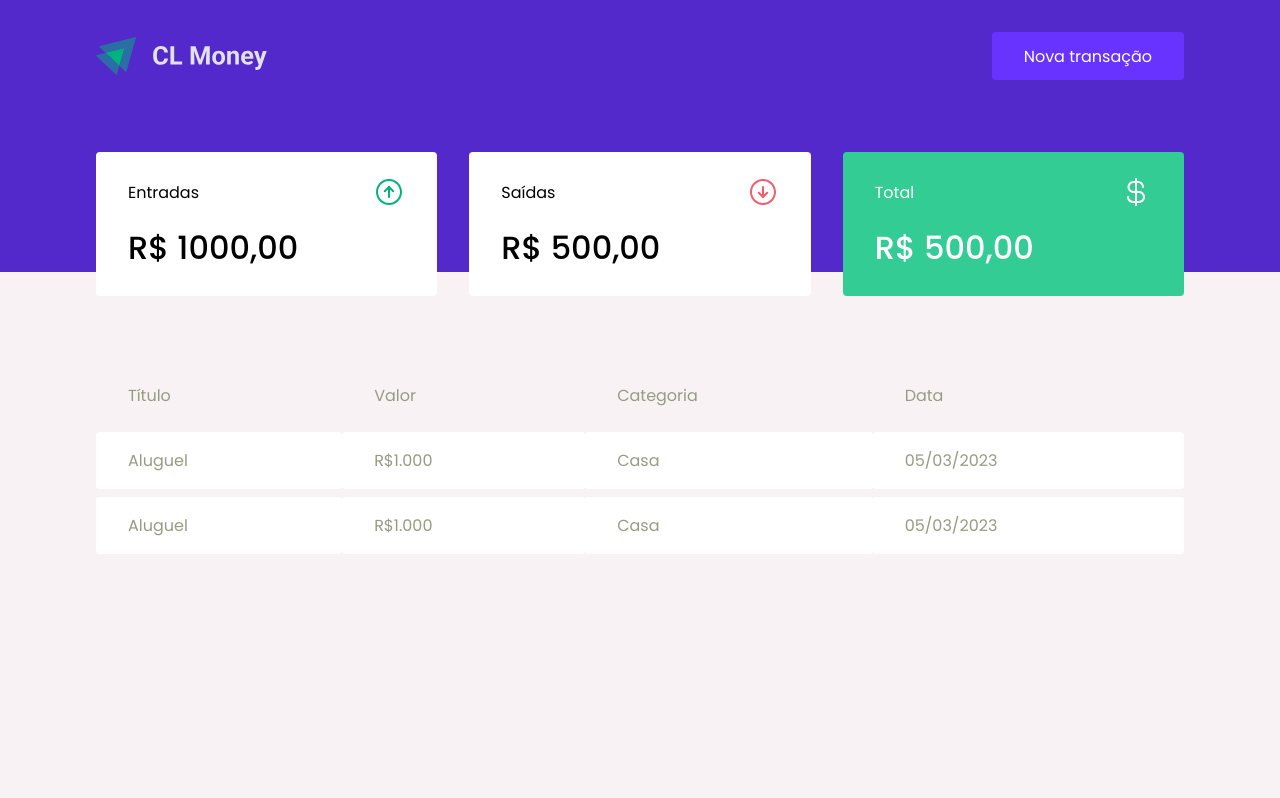
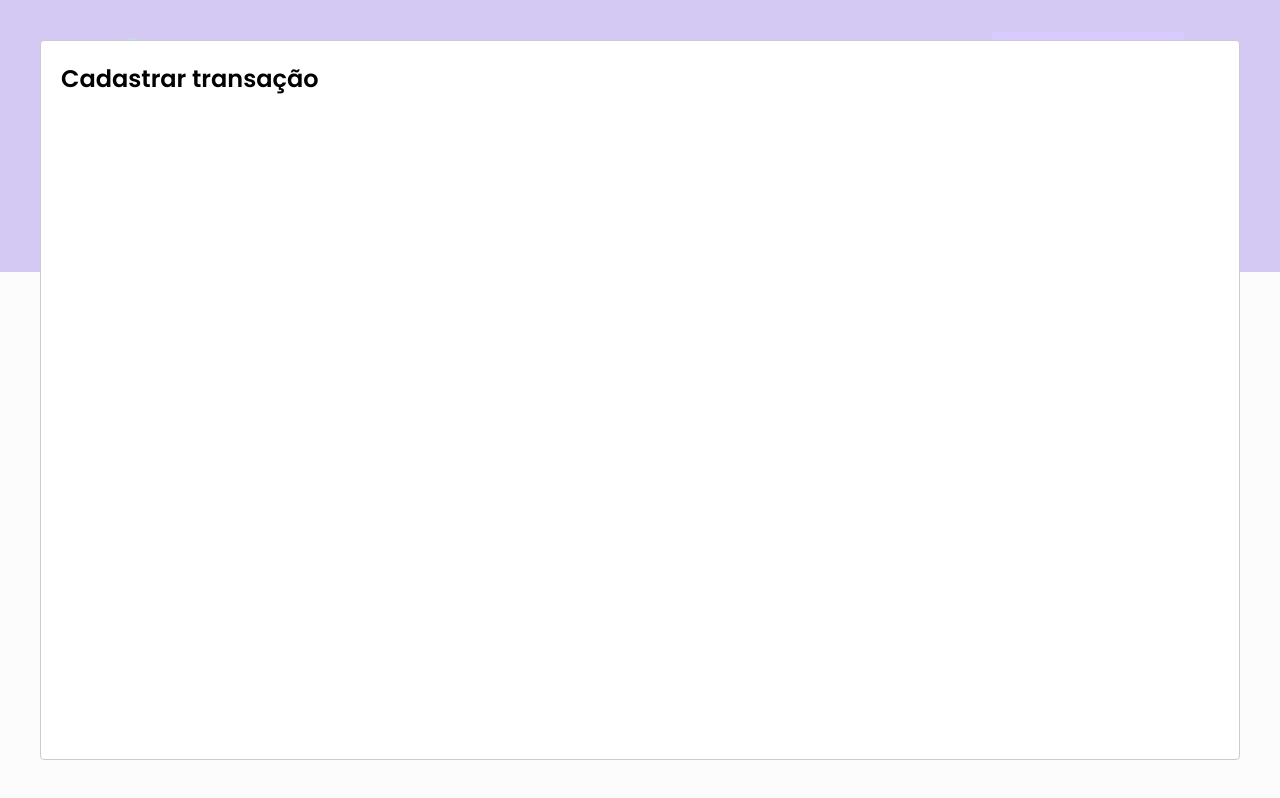
Before and after one commit to clevessonmendonca/cl-money, a React (Vite) app: page / in a window 1280 px wide. Both pictures are taken after a click on the button "Nova transação". Built offline with nearby package versions, Linux system fonts and the light colour scheme; no server answers; what miragejs would draw is missing.

Commit message:
feat: adding and setting modal, with react-modal

```diff
--- a/package.json
+++ b/package.json
@@ -13,11 +13,13 @@
     "miragejs": "^0.1.47",
     "react": "^18.2.0",
     "react-dom": "^18.2.0",
+    "react-modal": "^3.16.1",
     "styled-components": "^5.3.6"
   },
   "devDependencies": {
     "@types/react": "^18.0.27",
     "@types/react-dom": "^18.0.10",
+    "@types/react-modal": "^3.13.1",
     "@types/styled-components": "^5.1.26",
     "@vitejs/plugin-react": "^3.1.0",
     "typescript": "^4.9.3",
--- a/src/App.tsx
+++ b/src/App.tsx
@@ -1,13 +1,35 @@
+import { useState } from "react";
+import Modal from "react-modal";
 import { Dashboard } from "./components/Dashboard";
 import { Header } from "./components/Header";
 
 import { GlobalStyle } from "./styles/global";
 
+Modal.setAppElement('#root')
+
 export function App() {
+  const [isNewTransactionModalOpen, setIsNewTransactionModalOpen] =
+    useState(false);
+
+  function handleOpenNewTransactionModal() {
+    setIsNewTransactionModalOpen(true);
+  }
+
+  function handleCloseNewTransactionModal() {
+    setIsNewTransactionModalOpen(false);
+  }
+
   return (
     <>
-      <Header />
+      <Header onOpenNewTransactionModal={handleOpenNewTransactionModal} />
       <Dashboard />
+
+      <Modal
+        isOpen={isNewTransactionModalOpen}
+        onRequestClose={handleCloseNewTransactionModal}
+      >
+        <h2>Cadastrar transação</h2>
+      </Modal>
       <GlobalStyle />
     </>
   );
--- a/src/components/Header/index.tsx
+++ b/src/components/Header/index.tsx
@@ -1,12 +1,18 @@
+import { useState } from "react";
 import logoImg from "../../assets/logo.svg";
+
 import { Container, Content } from "./styles";
 
-export const Header = () => {
+interface HeaderProps {
+  onOpenNewTransactionModal: () => void;
+}
+
+export const Header = ({ onOpenNewTransactionModal }: HeaderProps) => {
   return (
     <Container>
       <Content>
         <img src={logoImg} alt="cl money" />
-        <button>Nova transação</button>
+        <button onClick={onOpenNewTransactionModal}>Nova transação</button>
       </Content>
     </Container>
   );
```
Also changed, not shown: 1 other file (tests, documents, lock files or other folders).
